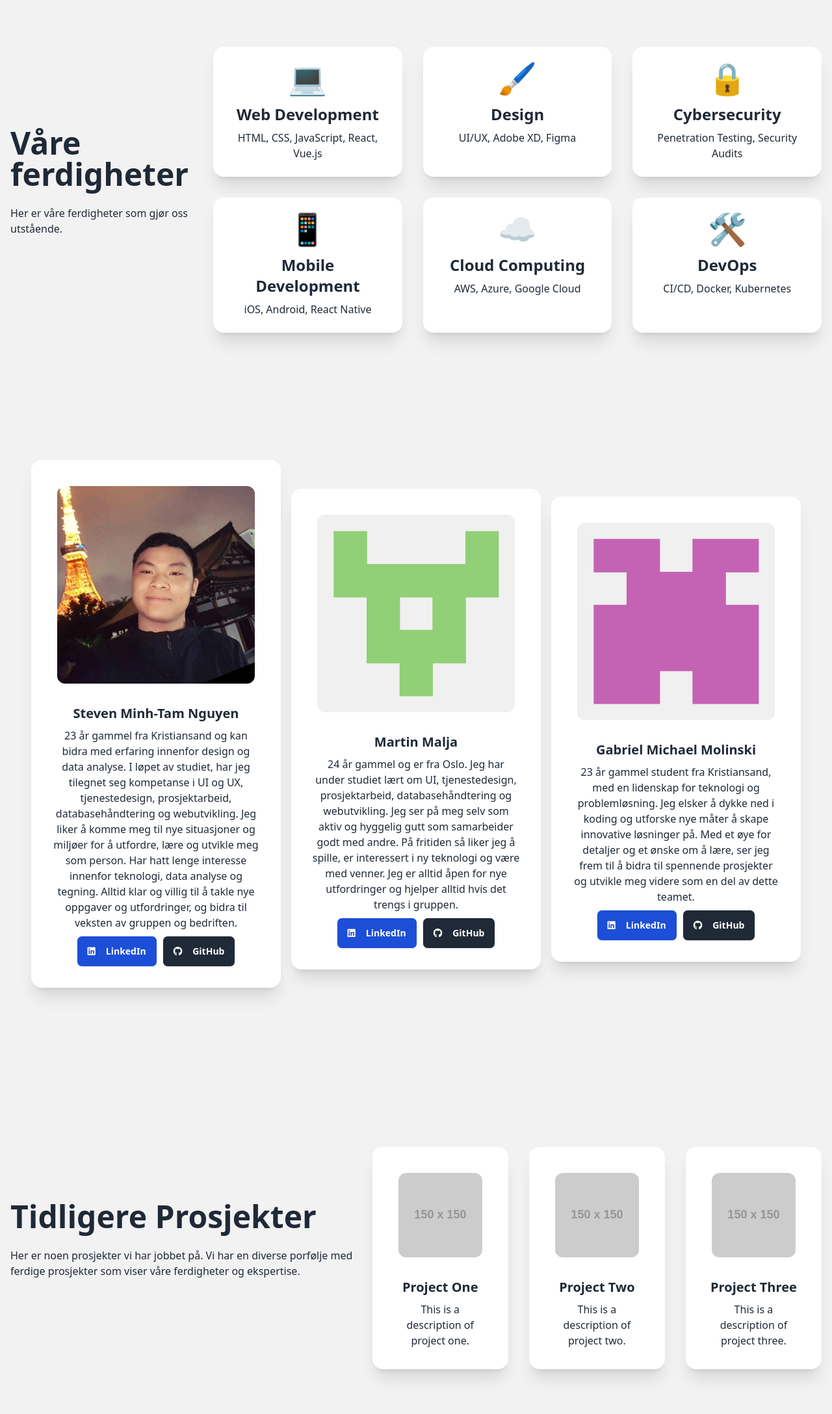
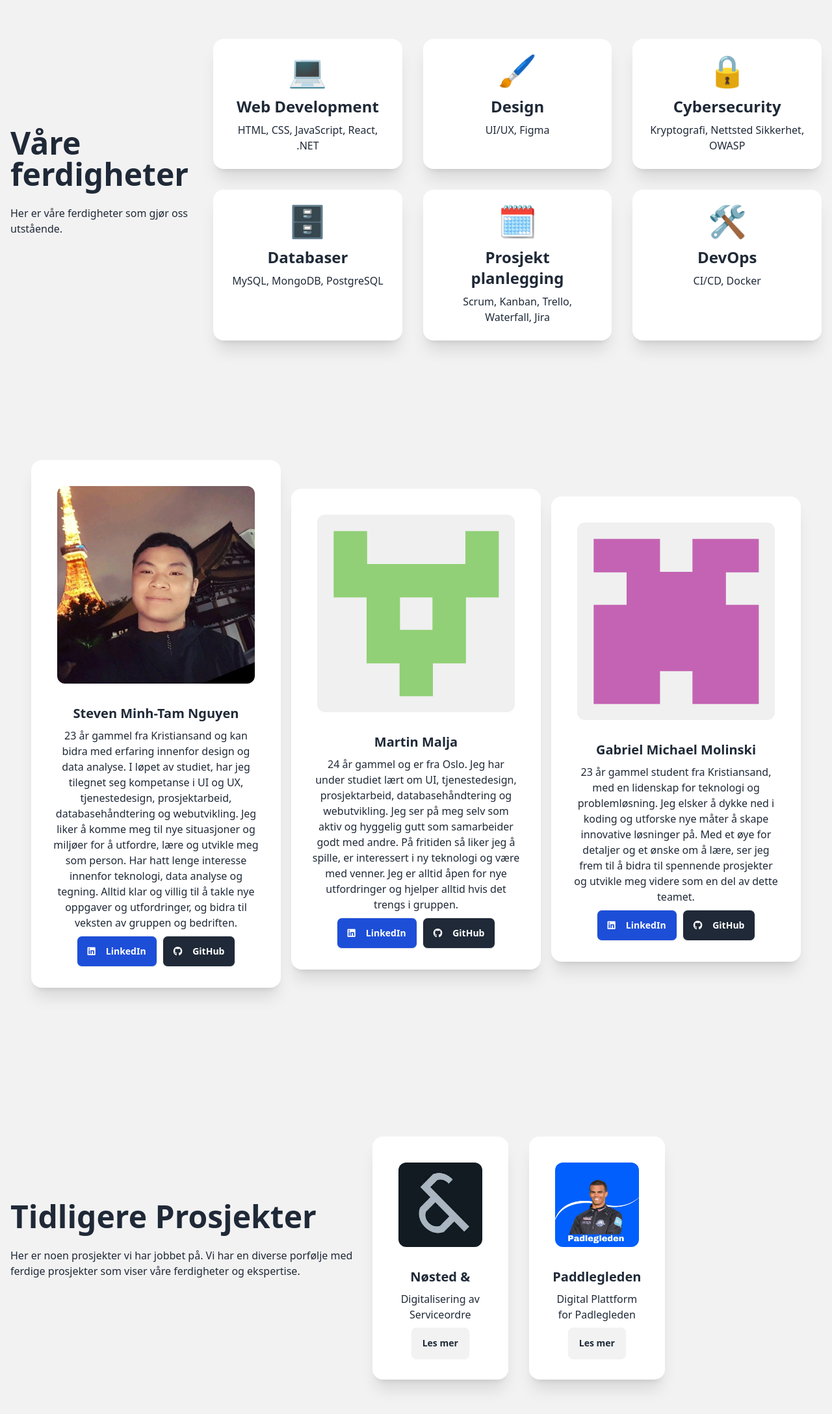
Before and after one commit to B4KO/IS310, a React (Vite) app: page / in a window 1280 px wide. Shown: the part 1708-3884 px from the top of the page at 65% size. Built offline with nearby package versions, Linux system fonts and the light colour scheme.

Commit message:
Added projects and project descriptions

```diff
--- a/src/Components/ProjectSection.jsx
+++ b/src/Components/ProjectSection.jsx
@@ -1,7 +1,7 @@
 import React from "react";
 import { motion } from "framer-motion";
 
-const ProjectCard = ({ imageUrl, title, description }) => {
+const ProjectCard = ({ imageUrl, title, description, longer_description }) => {
   return (
     <motion.div
       className="card bg-base-100 shadow-xl"
@@ -16,6 +16,17 @@ const ProjectCard = ({ imageUrl, title, description }) => {
       <div className="card-body items-center text-center">
         <h2 className="card-title">{title}</h2>
         <p>{description}</p>
+        {/* Open the modal using document.getElementById('ID').showModal() method */}
+        <button className="btn" onClick={()=>document.getElementById('my_modal_2').showModal()}>Les mer</button>
+        <dialog id="my_modal_2" className="modal">
+          <div className="modal-box">
+            <h3 className="font-bold text-lg">{title}</h3>
+            <p className="py-4">{ longer_description }</p>
+          </div>
+          <form method="dialog" className="modal-backdrop">
+            <button>close</button>
+          </form>
+        </dialog>
       </div>
     </motion.div>
   );
@@ -45,6 +56,7 @@ const ProjectSection = ({ projects }) => {
               imageUrl={project.imageUrl}
               title={project.title}
               description={project.description}
+              longer_description={project.longer_description}
             />
           ))}
         </div>
--- a/src/MainPage.jsx
+++ b/src/MainPage.jsx
@@ -9,6 +9,8 @@ import ThemeToggle from "./Components/ThemeToggle";
 import StevenImage from './Steven.png';
 import MartinImage from './Martin.png';
 import GabrielImage from './Gabriel.png';
+import NostedImage from './Nosted.jpg';
+import PaddlegledenImage from './Paddlegleden.jpg';
 
 
 const MainPage = () => {
@@ -16,25 +18,25 @@ const MainPage = () => {
     {
       icon: "💻",
       title: "Web Development",
-      skills: "HTML, CSS, JavaScript, React, Vue.js",
+      skills: "HTML, CSS, JavaScript, React, .NET",
     },
-    { icon: "🖌️", title: "Design", skills: "UI/UX, Adobe XD, Figma" },
+    { icon: "🖌️", title: "Design", skills: "UI/UX, Figma" },
     {
-      icon: "🔒",
-      title: "Cybersecurity",
-      skills: "Penetration Testing, Security Audits",
+      "icon": "🔒",
+      "title": "Cybersecurity",
+      "skills": "Kryptografi, Nettsted Sikkerhet, OWASP"
     },
     {
-      icon: "📱",
-      title: "Mobile Development",
-      skills: "iOS, Android, React Native",
+      "icon": "🗄️",
+      "title": "Databaser",
+      "skills": "MySQL, MongoDB, PostgreSQL"
     },
     {
-      icon: "☁️",
-      title: "Cloud Computing",
-      skills: "AWS, Azure, Google Cloud",
+      "icon": "🗓️",
+      "title": "Prosjekt planlegging",
+      "skills": "Scrum, Kanban, Trello, Waterfall, Jira"
     },
-    { icon: "🛠️", title: "DevOps", skills: "CI/CD, Docker, Kubernetes" },
+    { icon: "🛠️", title: "DevOps", skills: "CI/CD, Docker" },
   ];
 
   const teamMembers = [
@@ -67,21 +69,19 @@ const MainPage = () => {
 
   const projects = [
     {
-      imageUrl: "https://via.placeholder.com/150",
-      title: "Project One",
-      description: "This is a description of project one.",
+      imageUrl: NostedImage,
+      title: "Nøsted &",
+      description: "Digitalisering av Serviceordre",
+      longer_description: "Nøsted & AS, en ledende norsk industrikonsern, ønsket å modernisere prosessen for håndtering av serviceordrer. Gjennom vårt prosjekt utviklet vi en skreddersydd web-applikasjon som digitaliserer hele prosessen fra mottak til oppfølging av serviceordrer for deres produktsegment IGLAND."
     },
     {
-      imageUrl: "https://via.placeholder.com/150",
-      title: "Project Two",
-      description: "This is a description of project two.",
+      imageUrl: PaddlegledenImage,
+      title: "Paddlegleden",
+      description: "Digital Plattform for Padlegleden",
+      longer_description: "Dette prosjektet var en del av emnet IS-112 Tjenestedesign og forretningsmodeller, og ble gjennomført i samarbeid med Padlegleden. Sammen med åtte IT-studenter jobbet Padlegleden for å utvikle en digital plattform som gjør det enklere for profesjonelle aktører å legge ut kurs, samt for potensielle deltakere å få en oversikt over tilgjengelige aktiviteter."
     },
-    {
-      imageUrl: "https://via.placeholder.com/150",
-      title: "Project Three",
-      description: "This is a description of project three.",
-    },
-    // Add more projects as needed
+
+
   ];
 
   return (
```
Also changed, not shown: src/Nosted.jpg (added), src/Paddlegleden.jpg (added).
